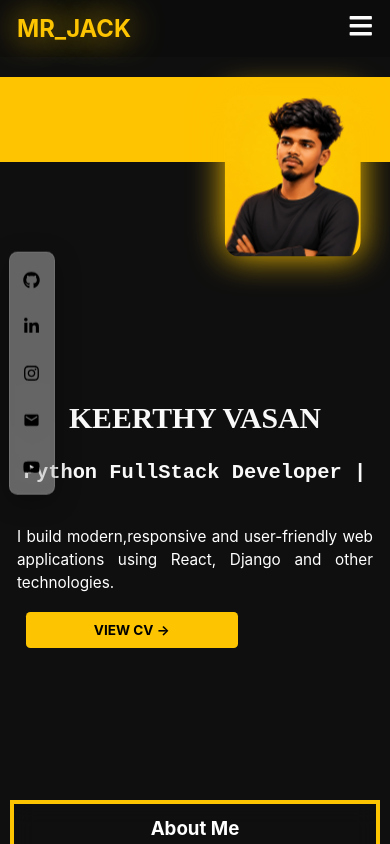
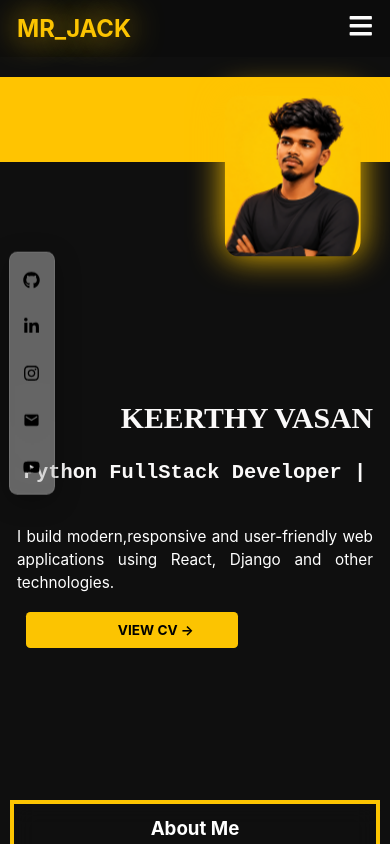
Before and after one commit to keerthy-07/my-app, a React (Create React App) app: page / in a window 390 px wide. Shown: the top 844 px of the page. Built offline with nearby package versions, Linux system fonts and the light colour scheme.

Commit message:
updated responsive head,profile and socialbar

```diff
--- a/src/components/profile/profile.css
+++ b/src/components/profile/profile.css
@@ -108,8 +108,8 @@
     width: 100%;
     padding: 20px 20px 40px;
     flex-direction: column-reverse;
-    align-items: center;
-    text-align: center;
+    align-items: end;
+    text-align: end;
   }
 
   .left{
```
